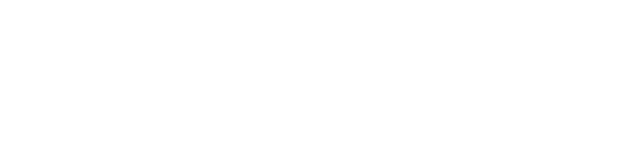
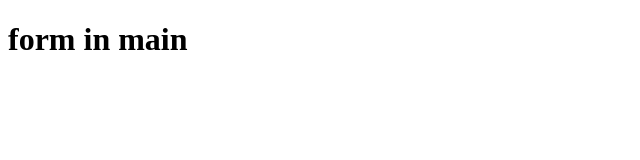
Before and after one commit to SambaShivaRao18/Sample, a plain HTML site: page index.html in a window 1280 px wide. Shown: the whole page, without its empty margins (0-640 px from the left). Drawn offline with Linux system fonts and the light colour scheme.

Commit message:
form in main

```diff
--- a/index.html
+++ b/index.html
@@ -6,6 +6,6 @@
     <title>Document</title>
 </head>
 <body>
-
+    <h1>form in main</h1>
 </body>
 </html>
```
